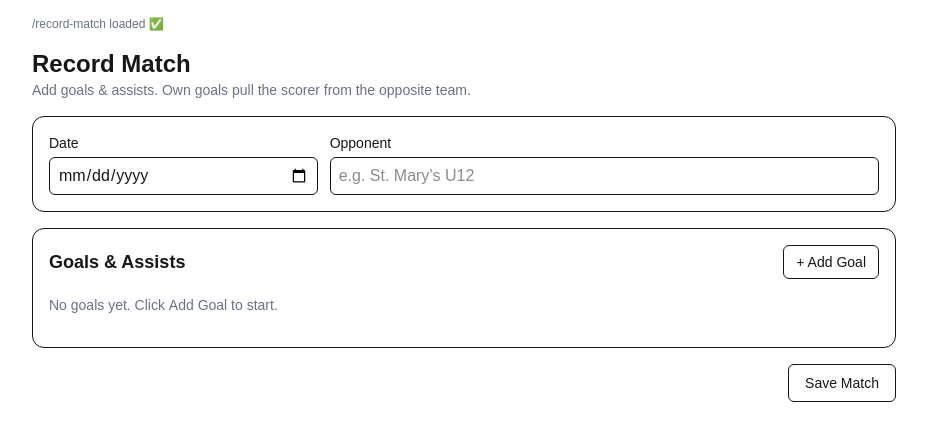
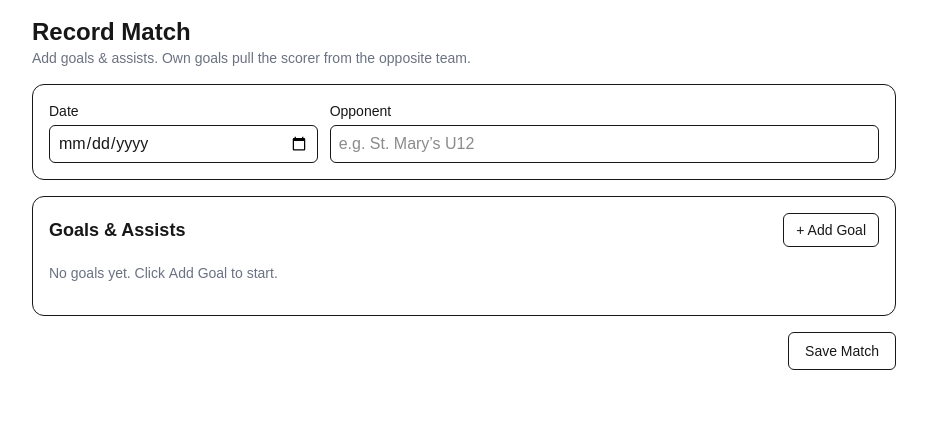
Before and after one commit to 1Zero9/rvr-u12-scorekeeper, a Next.js app in the folder rvr-u12/: page /record-match in a window 1280 px wide. Shown: the top 440 px of the page, without its empty margins (176-1103 px from the left). Built offline with nearby package versions, Linux system fonts and the light colour scheme.

Commit message:
feat(record-match): show match form and GoalsAssistsPanel

```diff
--- a/rvr-u12/src/app/record-match/page.tsx
+++ b/rvr-u12/src/app/record-match/page.tsx
@@ -25,10 +25,9 @@ export default function Page() {
     alert("Match saved (see console).");
   };
 
- return (
-  <form onSubmit={onSubmit} className="max-w-4xl mx-auto p-4 space-y-4">
-    <p className="text-xs text-gray-500">/record-match loaded ✅</p>
-    <header>
+  return (
+    <form onSubmit={onSubmit} className="max-w-4xl mx-auto p-4 space-y-4">
+      <header>
         <h1 className="text-2xl font-semibold">Record Match</h1>
         <p className="text-sm text-gray-500">
           Add goals & assists. Own goals pull the scorer from the opposite team.
```
